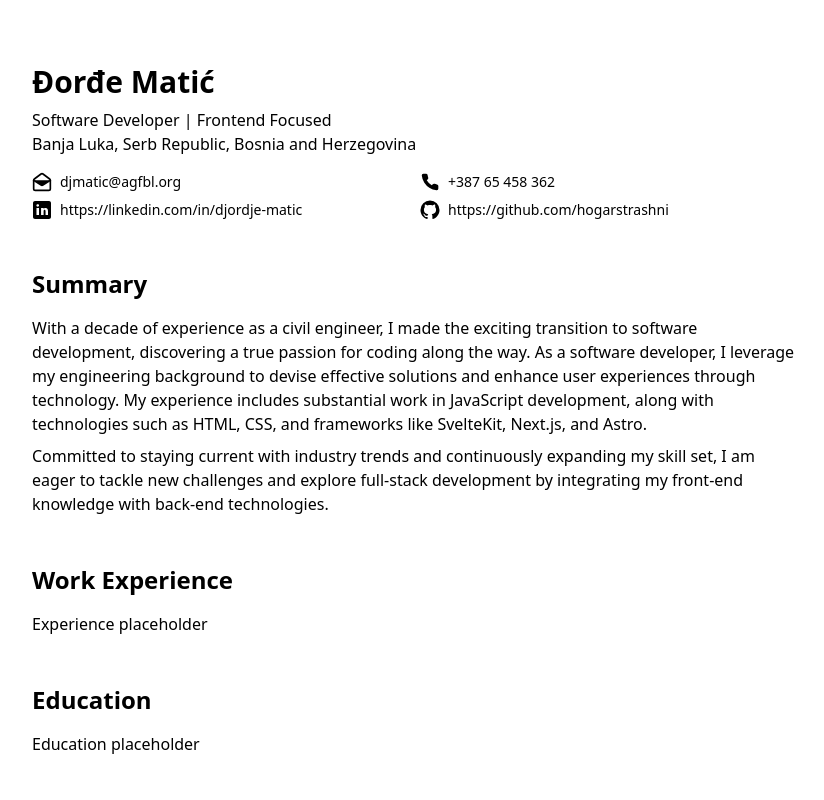
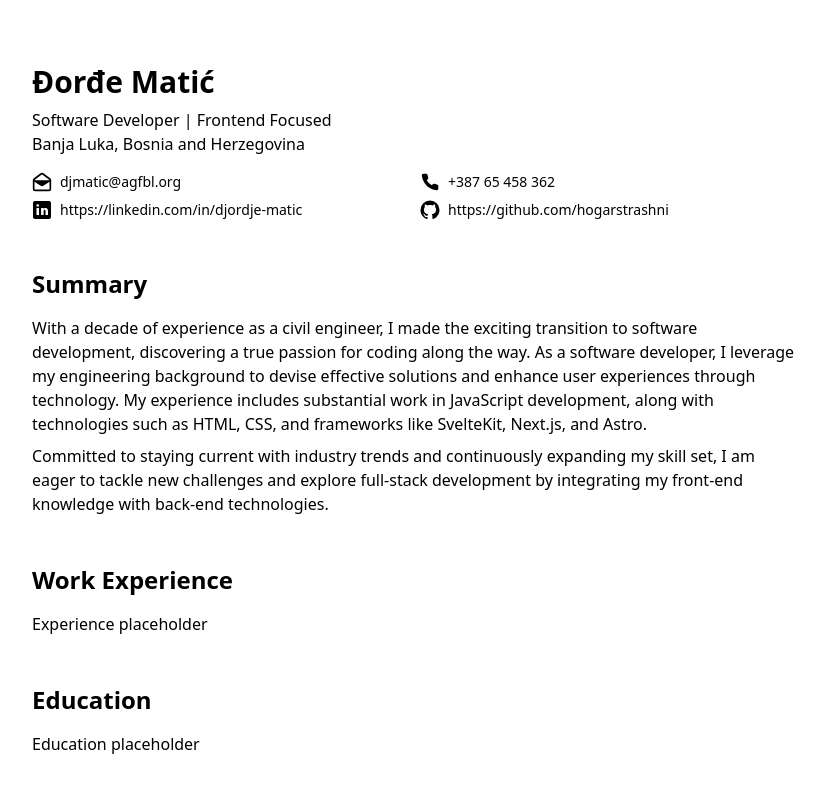
Before and after one commit to HogarStrashni/codematic-resume, a SvelteKit app: page / in a window 1280 px wide. Shown: the top 800 px of the page, without its empty margins (224-1048 px from the left). Built offline with nearby package versions, Linux system fonts and the light colour scheme.

Commit message:
code refactor - main header srean reader friendly

```diff
--- a/src/lib/components/custom-ui/header/header.svelte
+++ b/src/lib/components/custom-ui/header/header.svelte
@@ -10,10 +10,13 @@
 </script>
 
 <header class={className}>
-	<Typography tag="h2" variant="heading" fontWeight="bold">Đorđe Matić</Typography>
+	<Typography tag="h1" variant="heading" fontWeight="bold">
+		Đorđe Matić
+		<span class="sr-only">resume</span>
+	</Typography>
 
 	<Typography class="mt-2">Software Developer | Frontend Focused</Typography>
-	<Typography>Banja Luka, Serb Republic, Bosnia and Herzegovina</Typography>
+	<Typography>Banja Luka, Bosnia and Herzegovina</Typography>
 
 	<div class="mt-4 grid gap-2 md:grid-cols-2">
 		{#each contactInfo as data (data.id)}
--- a/src/lib/components/custom-ui/typography/typography.svelte
+++ b/src/lib/components/custom-ui/typography/typography.svelte
@@ -5,7 +5,7 @@
 	import type { ClassValue } from 'clsx';
 	import { textVariants, type TextVariantProps } from './text-variants';
 
-	type HTMLTextElement = 'h2' | 'h3' | 'p' | 'span';
+	type HTMLTextElement = 'h1' | 'h2' | 'h3' | 'p' | 'span';
 
 	type TypographyProps = Partial<{
 		children: Snippet;
--- a/src/routes/+layout.svelte
+++ b/src/routes/+layout.svelte
@@ -4,6 +4,4 @@
 	let { children } = $props();
 </script>
 
-<h1 class="sr-only">Djordje Matic's resume</h1>
-
 {@render children()}
```
